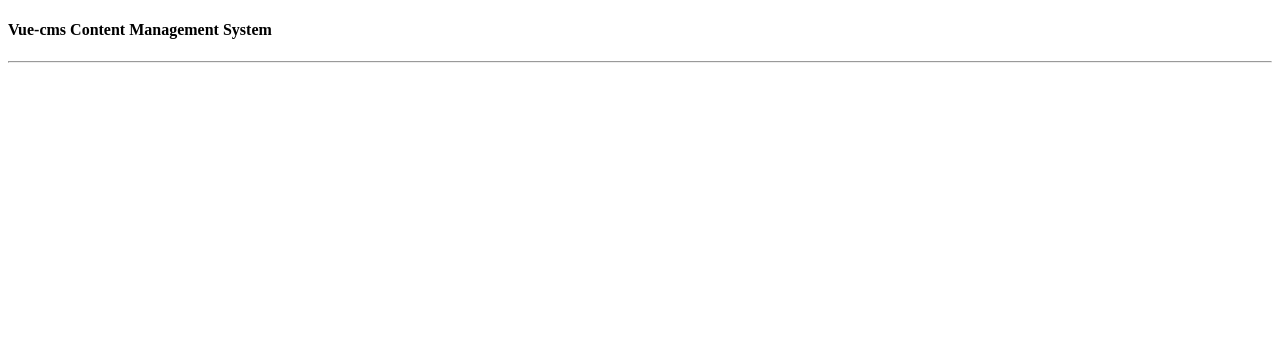
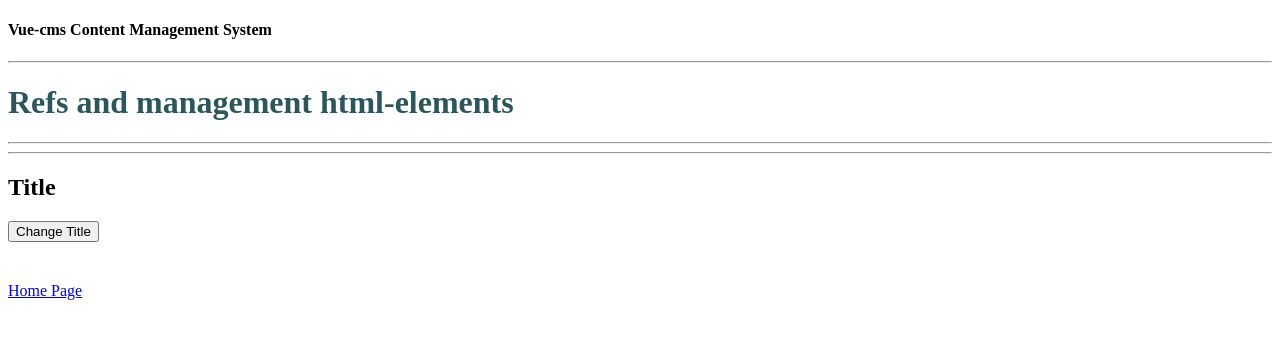
Before and after one commit to Maria-Liabikhova/vue-cms, a Vue app: page /Refs in a window 1280 px wide. Shown: the top 338 px of the page. Built offline with nearby package versions, Linux system fonts and the light colour scheme.

Commit message:
add: Refs page

```diff
--- a/src/pages/Home.vue
+++ b/src/pages/Home.vue
@@ -11,5 +11,6 @@
     <router-link to="/CondRendering">Conditional Rendering</router-link><br>
     <router-link to="/ListRendering">List Rendering</router-link><br>
     <router-link to="/ComputedPropWatch">Computed Properties and Watchers</router-link><br>
+    <router-link to="/Refs">Refs and management html-elements</router-link><br>
   </div>
 </template>
--- /dev/null
+++ b/src/pages/Refs.vue
@@ -0,0 +1,29 @@
+<template>
+  <div>
+    <h1>Refs and management html-elements</h1>
+    <hr>
+    <hr>
+    <h2 ref="heading">{{ title }}</h2>
+    <button @click="changeTitle">Change Title</button>
+    <br><router-link class="home-link" to="/">Home Page</router-link>
+  </div>
+</template>
+
+<script>
+export default {
+  name: 'Refs',
+  data() {
+    return {
+      title: "Title"
+    }
+  },
+  methods: {
+    changeTitle: function() {
+      this.title = 'New Title'
+      this.$refs.heading.style.color = 'pink'
+      console.log(this.$refs)
+      // console.log(document.querySelector('h2'))
+    }
+  }
+}
+</script>
--- a/src/router/index.js
+++ b/src/router/index.js
@@ -41,6 +41,10 @@ const routes = [
     path: "/ComputedPropWatch",
     component: () => import('../pages/ComputedPropWatch.vue'),
   },
+  {
+    path: "/Refs",
+    component: () => import('../pages/Refs.vue'),
+  },
 ];
 
 const router = new VueRouter({
```
